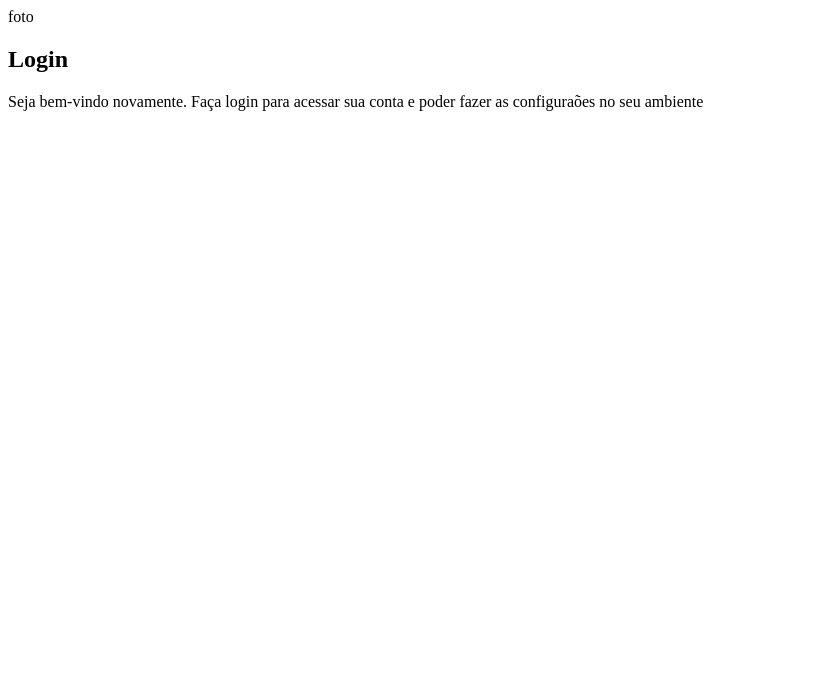
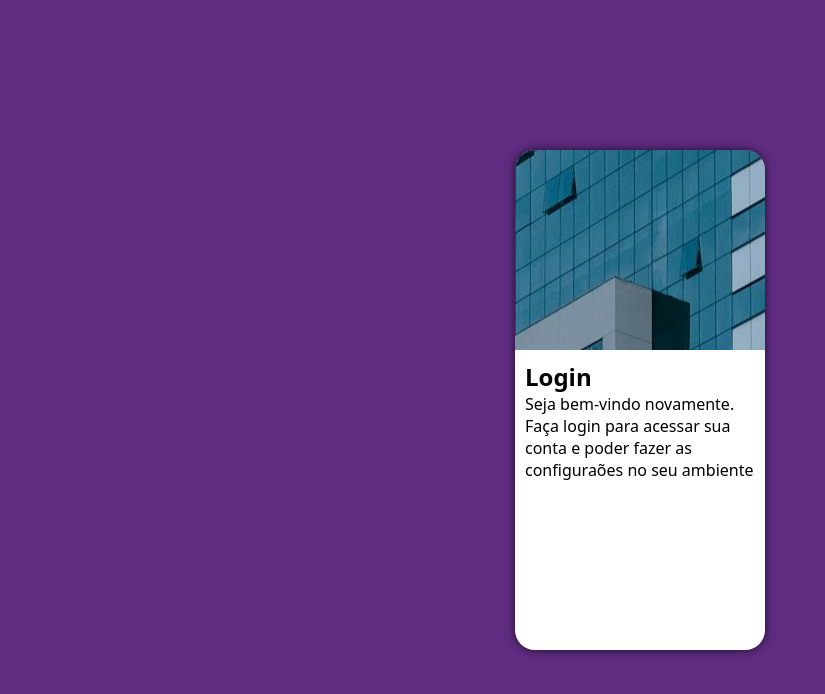
Before and after one commit to WellingtonRaul/projeto-login, a plain HTML site: page index.html in a window 1280 px wide. Shown: the whole page, without its empty margins (0-825 px from the left). Drawn offline with Linux system fonts and the light colour scheme.

Commit message:
criei o css

```diff
--- a/estilos/style.css
+++ b/estilos/style.css
@@ -4,3 +4,49 @@ PALETAS DE CORES
 verde:#49a09d
 lilás:#5f2c82
 */
+
+*{
+    font-family: system-ui, -apple-system, BlinkMacSystemFont, 'Segoe UI', Roboto, Oxygen, Ubuntu, Cantarell, 'Open Sans', 'Helvetica Neue', sans-serif;
+    padding: 0px;
+    margin: 0px;
+    box-sizing: border-box;
+}
+
+body, html{
+    background-color: #5f2c82 ;
+    height: 100vh;
+    width: 100vw;
+}
+
+main{
+    position: relative;
+    height: 100vh;
+    width: 100vw;
+}
+
+section#login{
+    position: absolute;
+    top: 50%;
+    left: 50%;
+    transform: translate(-50%, -50%);
+    overflow: hidden;
+    background-color: white;
+    width: 250px;
+    height: 500px;
+    border-radius: 20px;
+    box-shadow: 0px 0px 10px rgba(0, 0, 0, 0.705);
+}
+
+section#login >div#imagem {
+    display: block;
+    background-position: bottom;
+    background-size: cover;
+    background:  #5f2c82 url(../imagens/pexels-eliezer-fernandes-515183518-18750277.jpg) no-repeat;
+    background-position: center center;
+    height: 200px;
+}
+
+section#login > div#formulario{
+    display: block;
+    padding: 10px;
+}
--- a/index.html
+++ b/index.html
@@ -9,7 +9,7 @@
     <main>
         <section id="login">
             <div id="imagem">
-                foto
+
             </div>
             <div id="formulario">
                 <h1>Login</h1>
```
